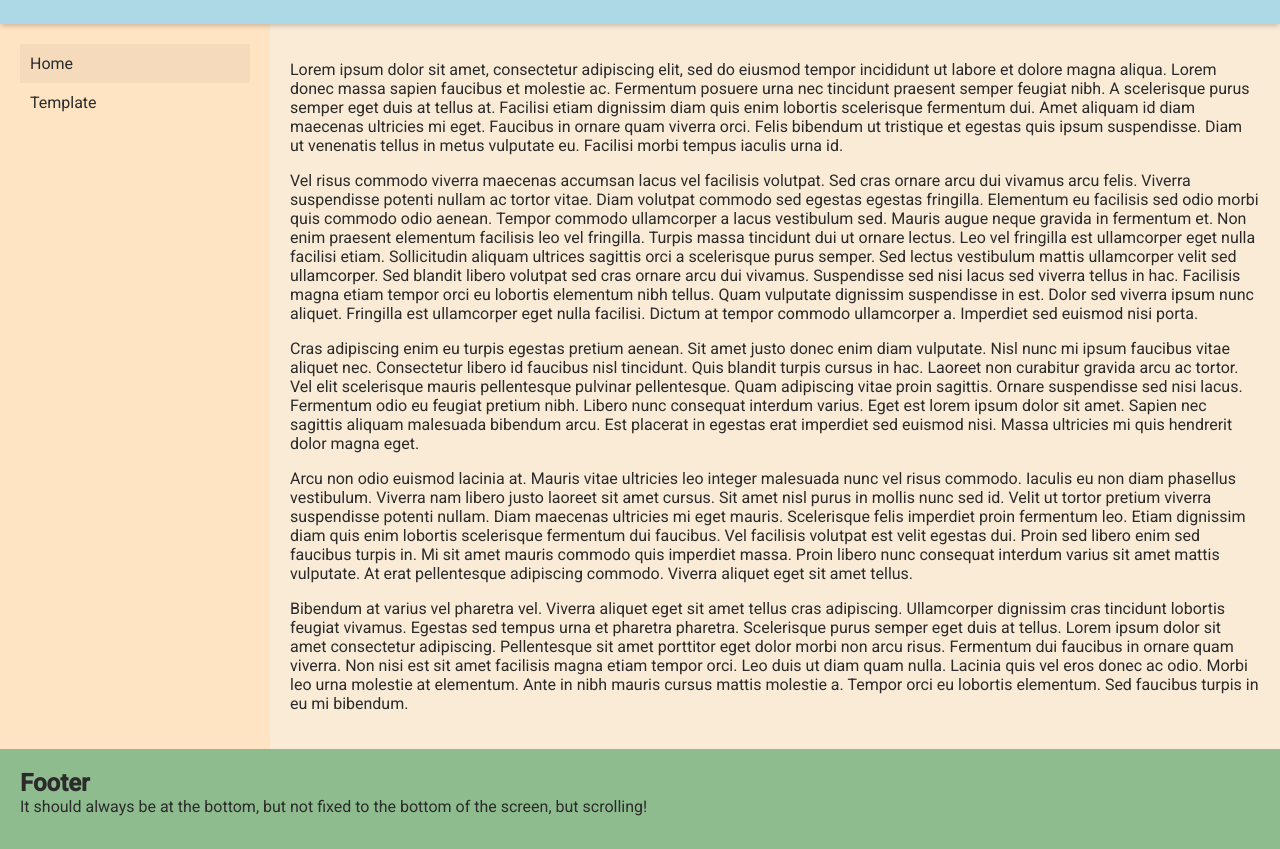
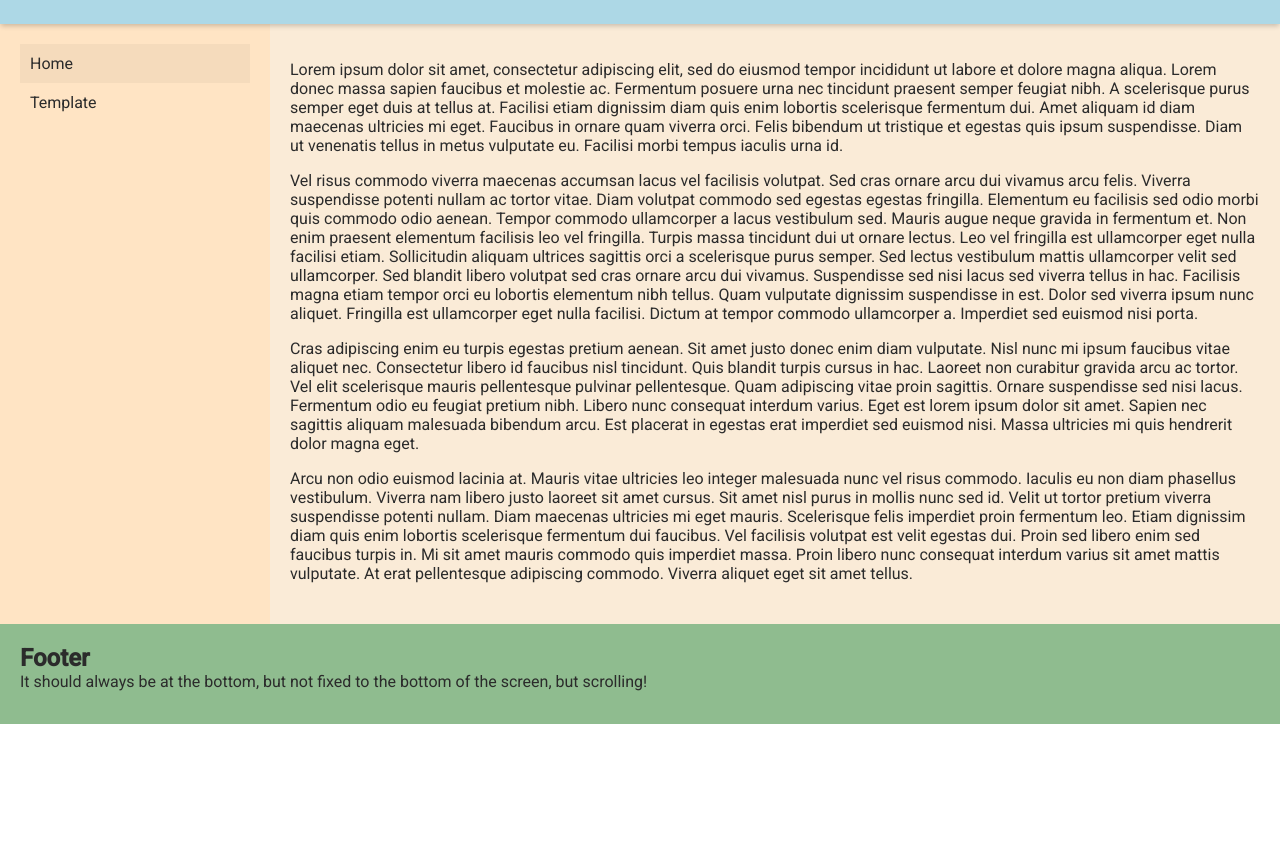
Before and after one commit to emnbc/html-templates, a plain HTML site: page template-holy-grail-flex/index.html in a window 1280 px wide. Shown: the part 76-925 px from the top of the page. After the commit the page ends 800 px from the top, so only its background shows below. Drawn offline with Linux system fonts and the light colour scheme.

Commit message:
Lorem ipsum text

```diff
--- a/template-holy-grail-flex/index.html
+++ b/template-holy-grail-flex/index.html
@@ -94,7 +94,6 @@
                     <p>Vel risus commodo viverra maecenas accumsan lacus vel facilisis volutpat. Sed cras ornare arcu dui vivamus arcu felis. Viverra suspendisse potenti nullam ac tortor vitae. Diam volutpat commodo sed egestas egestas fringilla. Elementum eu facilisis sed odio morbi quis commodo odio aenean. Tempor commodo ullamcorper a lacus vestibulum sed. Mauris augue neque gravida in fermentum et. Non enim praesent elementum facilisis leo vel fringilla. Turpis massa tincidunt dui ut ornare lectus. Leo vel fringilla est ullamcorper eget nulla facilisi etiam. Sollicitudin aliquam ultrices sagittis orci a scelerisque purus semper. Sed lectus vestibulum mattis ullamcorper velit sed ullamcorper. Sed blandit libero volutpat sed cras ornare arcu dui vivamus. Suspendisse sed nisi lacus sed viverra tellus in hac. Facilisis magna etiam tempor orci eu lobortis elementum nibh tellus. Quam vulputate dignissim suspendisse in est. Dolor sed viverra ipsum nunc aliquet. Fringilla est ullamcorper eget nulla facilisi. Dictum at tempor commodo ullamcorper a. Imperdiet sed euismod nisi porta.</p>
                     <p>Cras adipiscing enim eu turpis egestas pretium aenean. Sit amet justo donec enim diam vulputate. Nisl nunc mi ipsum faucibus vitae aliquet nec. Consectetur libero id faucibus nisl tincidunt. Quis blandit turpis cursus in hac. Laoreet non curabitur gravida arcu ac tortor. Vel elit scelerisque mauris pellentesque pulvinar pellentesque. Quam adipiscing vitae proin sagittis. Ornare suspendisse sed nisi lacus. Fermentum odio eu feugiat pretium nibh. Libero nunc consequat interdum varius. Eget est lorem ipsum dolor sit amet. Sapien nec sagittis aliquam malesuada bibendum arcu. Est placerat in egestas erat imperdiet sed euismod nisi. Massa ultricies mi quis hendrerit dolor magna eget.</p>
                     <p>Arcu non odio euismod lacinia at. Mauris vitae ultricies leo integer malesuada nunc vel risus commodo. Iaculis eu non diam phasellus vestibulum. Viverra nam libero justo laoreet sit amet cursus. Sit amet nisl purus in mollis nunc sed id. Velit ut tortor pretium viverra suspendisse potenti nullam. Diam maecenas ultricies mi eget mauris. Scelerisque felis imperdiet proin fermentum leo. Etiam dignissim diam quis enim lobortis scelerisque fermentum dui faucibus. Vel facilisis volutpat est velit egestas dui. Proin sed libero enim sed faucibus turpis in. Mi sit amet mauris commodo quis imperdiet massa. Proin libero nunc consequat interdum varius sit amet mattis vulputate. At erat pellentesque adipiscing commodo. Viverra aliquet eget sit amet tellus.</p>
-                    <p>Bibendum at varius vel pharetra vel. Viverra aliquet eget sit amet tellus cras adipiscing. Ullamcorper dignissim cras tincidunt lobortis feugiat vivamus. Egestas sed tempus urna et pharetra pharetra. Scelerisque purus semper eget duis at tellus. Lorem ipsum dolor sit amet consectetur adipiscing. Pellentesque sit amet porttitor eget dolor morbi non arcu risus. Fermentum dui faucibus in ornare quam viverra. Non nisi est sit amet facilisis magna etiam tempor orci. Leo duis ut diam quam nulla. Lacinia quis vel eros donec ac odio. Morbi leo urna molestie at elementum. Ante in nibh mauris cursus mattis molestie a. Tempor orci eu lobortis elementum. Sed faucibus turpis in eu mi bibendum.</p>
 
                   </div>
                 </div>
```
Also changed, not shown: template-holy-grail-tables/index.html (+0 -1 lines), template-simple/index.html (+1 -0 lines).
